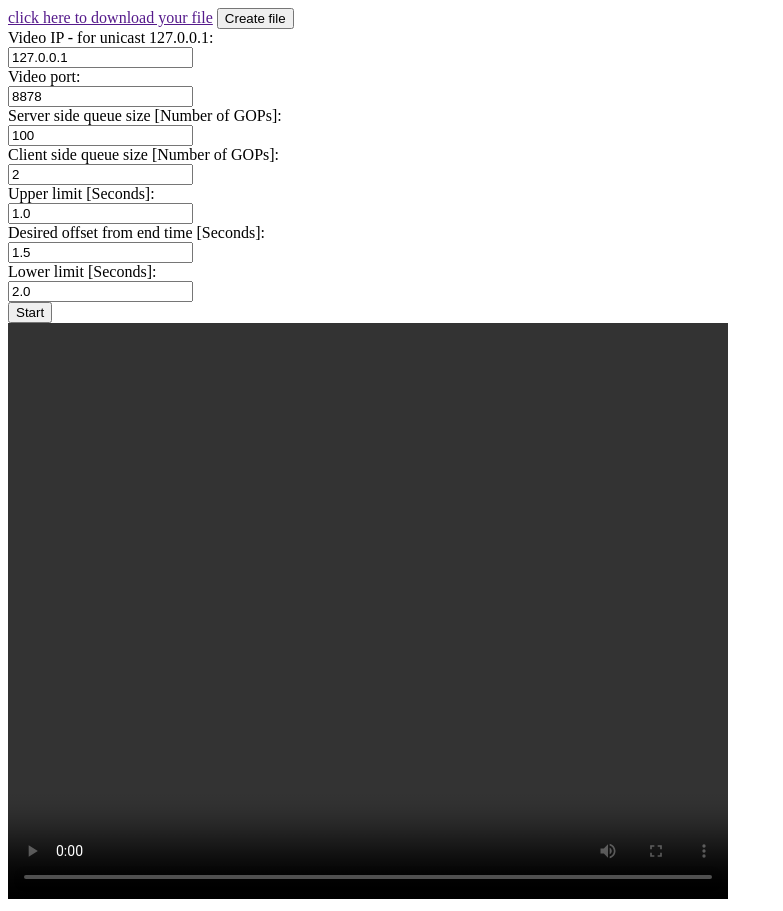
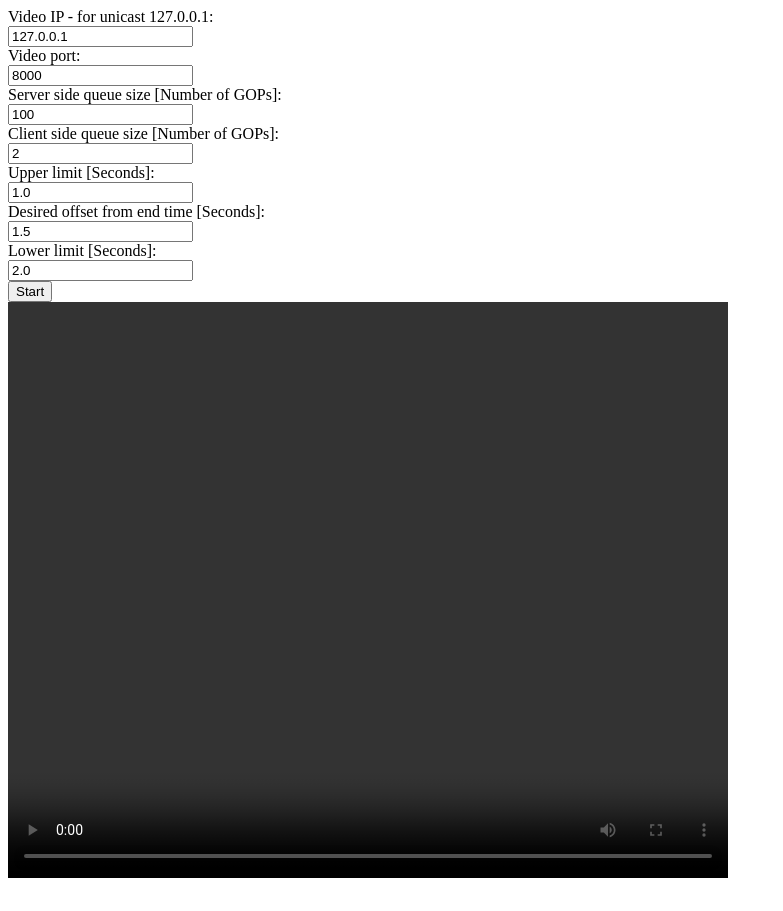
Before and after one commit to yhayun/golang, a plain HTML site: page js client/client.html in a window 1280 px wide. Shown: the whole page, without its empty margins (0-783 px from the left). After the commit the page ends 890 px from the top, so only its background shows below. Drawn offline with Linux system fonts and the light colour scheme.

Commit message:
port to 8800

```diff
--- a/js client/client.html
+++ b/js client/client.html
@@ -5,16 +5,13 @@
 </head>
 <body>
 
-<a href="" id="a">click here to download your file</a>
-<button onclick="download('file text', 'test_object.mp4', 'text/plain')">Create file</button>
-
   <div>
     Video IP - for unicast 127.0.0.1:<br>
     <input id="videoIP" type="text" value="127.0.0.1" />
     <br>
 
     Video port:<br>
-    <input id="videoPort" type="text" value="8878" />
+    <input id="videoPort" type="text" value="8000" />
     <br>
 
     Server side queue size [Number of GOPs]:<br>
```
